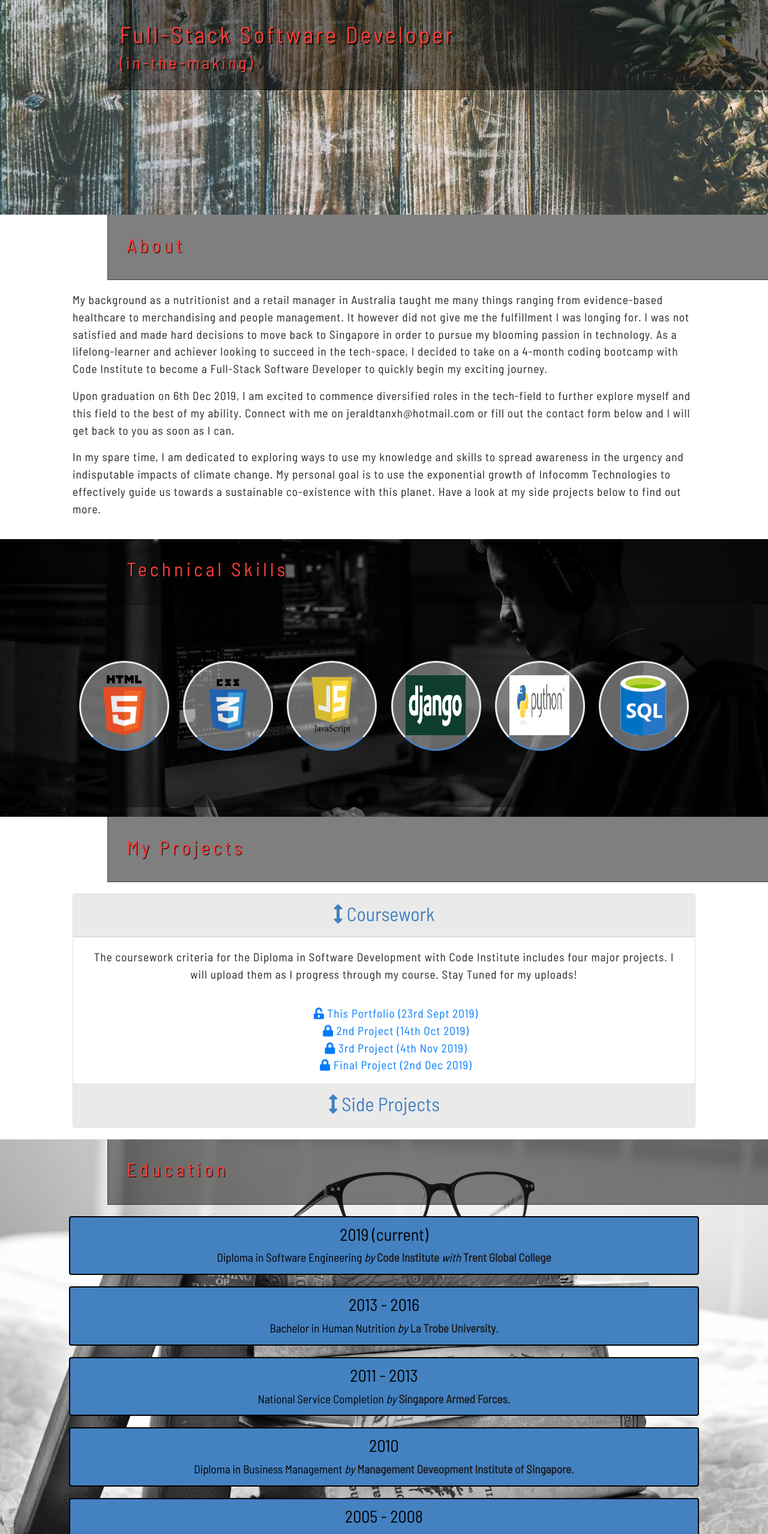
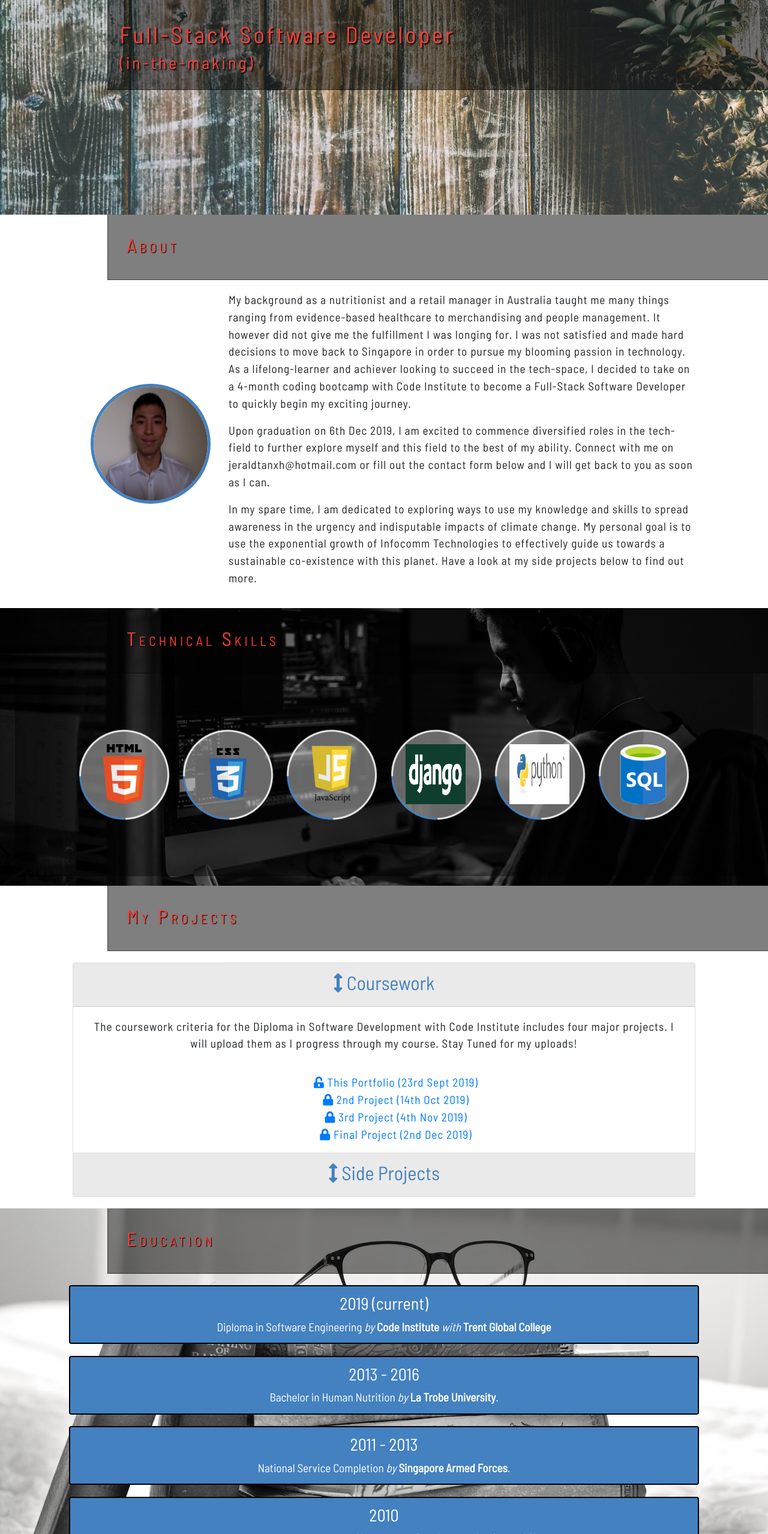
Before and after one commit to jaymanmt/Portfolio, a plain HTML site: page index.html in a window 1280 px wide. Shown: the part 242-2800 px from the top of the page at 60% size. Drawn offline with nearby package versions, Linux system fonts and the light colour scheme.

Commit message:
added aos to form, added profile picture, altered font colors for better contrast, fixed download link bug

```diff
--- a/index.html
+++ b/index.html
@@ -11,6 +11,7 @@
   <link rel="stylesheet" href="style.css" </link>
   <link rel="stylesheet" href="https://cdnjs.cloudflare.com/ajax/libs/font-awesome/5.10.2/css/all.css">
   <link href="https://fonts.googleapis.com/css?family=Barlow+Semi+Condensed|Caveat|Montserrat&display=swap" rel="stylesheet">
+  <link href="https://unpkg.com/aos@2.3.1/dist/aos.css" rel="stylesheet">
   <title>Jerald Tan Portfolio</title>
 </head>
 
@@ -52,6 +53,7 @@
           <h2>About</h2>
         </header>
         <article class="about">
+          <img src="images/me.jpg" alt="photo of self" />
           <div class="overflow-auto">
             <p>My background as a nutritionist and a retail manager in Australia taught me many things ranging from evidence-based healthcare to merchandising and people management. It however did not give me the fulfillment I was longing for. I was not
               satisfied and made hard decisions to move back to Singapore in order to pursue my blooming passion in technology. As a lifelong-learner and achiever looking to succeed in the tech-space, I decided to take on a 4-month coding bootcamp with
@@ -153,7 +155,7 @@
       </section>
       <section class="row" id="edu-section">
         <header class="section-title">
-            <h2>Education</h2>
+          <h2>Education</h2>
         </header>
         <article id="edu">
           <div class="alert alert-secondary" role="alert">
@@ -170,7 +172,7 @@
           </div>
           <div class="alert alert-secondary" role="alert">
             <h3> 2010</h3>
-            Diploma in Business Management <i>by</i> <a href="https://www.mdis.edu.sg/" class="alert-link" target="_blank">Management Deveopment Institute of Singapore</a>.
+            Diploma in Business Management <i>by</i> <a href="https://www.mdis.edu.sg/" class="alert-link" target="_blank">Management Development Institute of Singapore</a>.
           </div>
           <div class="alert alert-secondary" role="alert">
             <h3> 2005 - 2008</h3>
@@ -184,7 +186,7 @@
           <h2>Contact me</h2>
         </header>
         <article id="form-contain">
-          <form>
+          <form data-aos="fade-up" data-aos-delay="400" data-aos-once="true">
             <div class="form-group">
               <input type="name" class="form-control" placeholder="name" required>
             </div>
@@ -208,7 +210,7 @@
         <nav id="icons">
           <a href="https://linkedin.com/in/jerald-tan-998b6b104" target="_blank"><i class="fab fa-linkedin"></i></a>
           <a href="https://github.com/jaymanmt" target="_blank"><i class="fab fa-github"></i></a>
-          <a href="/downloadables/resume.docx" download target="_blank"><i class="far fa-file-word"></i></a>
+          <a href="downloadables/resume.docx" download target="_blank"><i class="far fa-file-word"></i></a>
         </nav>
       </section>
     </main>
@@ -218,7 +220,10 @@
     <script src="https://code.jquery.com/jquery-3.3.1.slim.min.js" integrity="sha384-q8i/X+965DzO0rT7abK41JStQIAqVgRVzpbzo5smXKp4YfRvH+8abtTE1Pi6jizo" crossorigin="anonymous"></script>
     <script src="https://cdnjs.cloudflare.com/ajax/libs/popper.js/1.14.7/umd/popper.min.js" integrity="sha384-UO2eT0CpHqdSJQ6hJty5KVphtPhzWj9WO1clHTMGa3JDZwrnQq4sF86dIHNDz0W1" crossorigin="anonymous"></script>
     <script src="https://stackpath.bootstrapcdn.com/bootstrap/4.3.1/js/bootstrap.min.js" integrity="sha384-JjSmVgyd0p3pXB1rRibZUAYoIIy6OrQ6VrjIEaFf/nJGzIxFDsf4x0xIM+B07jRM" crossorigin="anonymous"></script>
-
+    <script src="https://unpkg.com/aos@next/dist/aos.js"></script>
+    <script>
+      AOS.init();
+    </script>
 </body>
 
 </html>
--- a/style.css
+++ b/style.css
@@ -157,6 +157,7 @@ title="Flaticon">www.flaticon.com</a></div> */
     margin-left: 14% !important;
     padding: .4em;
     text-shadow: 1px 1px 1px black;
+    font-variant: small-caps;
 }
 
 .about,
@@ -203,8 +204,31 @@ title="Flaticon">www.flaticon.com</a></div> */
         width: 850px;
     }
 }
+/*------------------ about ----------------- */
 
-/*------------------ technical skills----------------- */
+.about {
+    display: flex;
+    flex-direction: column;
+    align-items: center;
+    transition-property: display;
+    transition-duration: 3s;
+}
+
+.about img {
+    width: 200px;
+    height: 200px;
+    border-radius: 100px;
+    margin: 30px;
+    border: 5px #4381c1 solid;
+}
+
+@media all and (min-width: 600px) {
+    .about {
+        flex-direction: row;
+        justify-content: space-between;
+    }
+}
+/*------------------ technical skills ----------------- */
 
 .skills-items {
     display: flex;
@@ -307,10 +331,6 @@ title="Flaticon">www.flaticon.com</a></div> */
     background-color: #eaeaea;
 }
 
-.card-header:hover .btn-link {
-    background-color: grey;
-}
-
 .card-body {
     letter-spacing: 1px;
     text-align: center;
@@ -331,7 +351,7 @@ title="Flaticon">www.flaticon.com</a></div> */
 }
 
 .btn:hover {
-    background-color: grey;
+    background-color: #c0c0c0;
 }
 
 /*------------------ Education section----------------- */
@@ -341,6 +361,12 @@ title="Flaticon">www.flaticon.com</a></div> */
     background-position: center;
     background-attachment: fixed;
     background-size: cover;
+}
+
+@media (max-width: 430px) {
+    #edu-section{
+        background-attachment: scroll;
+    }
 }
 
 #edu {
@@ -353,7 +379,9 @@ title="Flaticon">www.flaticon.com</a></div> */
 .alert-secondary {
     border: 2px black solid;
     background-color: #4381c1;
-    color: black;
+}
+.alert-secondary, .alert-link {
+    color: white !important;
 }
 
 /*------------------ form----------------- */
```
Also changed, not shown: images/me.jpg (added), 1 other file.
